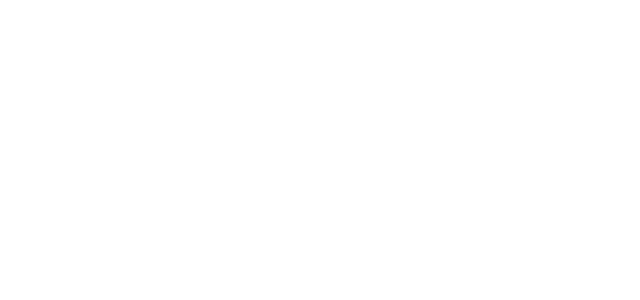
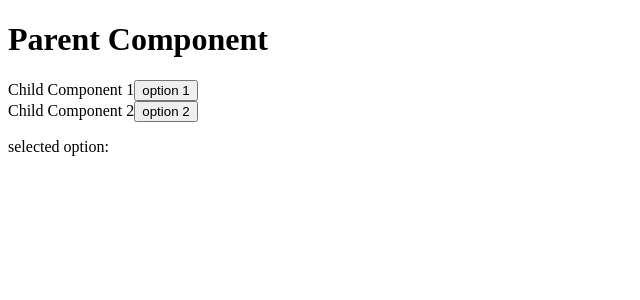
Before and after one commit to acciojob/lift-state-up-3-raushanraie01, a React app: page / in a window 1280 px wide. Shown: the top 300 px of the page, without its empty margins (0-640 px from the left). Built offline with nearby package versions, Linux system fonts and the light colour scheme.

Commit message:
1stcommit

```diff
--- a/src/components/App.js
+++ b/src/components/App.js
@@ -1,13 +1,23 @@
-
-import React from "react";
-import './../styles/App.css';
-
+import React, { useState } from "react";
+import "./../styles/App.css";
+import ChildComponent1 from "./ChildComponent1";
+import ChildComponent2 from "./ChildComponent2";
 const App = () => {
+  const [selectedOption, setSelectedOption] = useState();
   return (
     <div>
-        {/* Do not remove the main div */}
+      <h1>Parent Component</h1>
+      <ChildComponent1
+        selectedOption={selectedOption}
+        setSelectedOption={setSelectedOption}
+      />
+      <ChildComponent2
+        selectedOption={selectedOption}
+        setSelectedOption={setSelectedOption}
+      />
+      <p>selected option:{selectedOption}</p>
     </div>
-  )
-}
+  );
+};
 
-export default App
+export default App;
--- /dev/null
+++ b/src/components/ChildComponent1.js
@@ -0,0 +1,12 @@
+import React from "react";
+
+function ChildComponent1({ selectedOption, setSelectedOption }) {
+  return (
+    <div>
+      Child Component 1
+      <button onClick={() => setSelectedOption("option 1")}>option 1</button>
+    </div>
+  );
+}
+
+export default ChildComponent1;
--- /dev/null
+++ b/src/components/ChildComponent2.js
@@ -0,0 +1,12 @@
+import React from "react";
+
+function ChildComponent2({ setSelectedOption }) {
+  return (
+    <div>
+      Child Component 2
+      <button onClick={() => setSelectedOption("option 2")}>option 2</button>
+    </div>
+  );
+}
+
+export default ChildComponent2;
```
Also changed, not shown: 1 other file (tests, documents, lock files or other folders).
